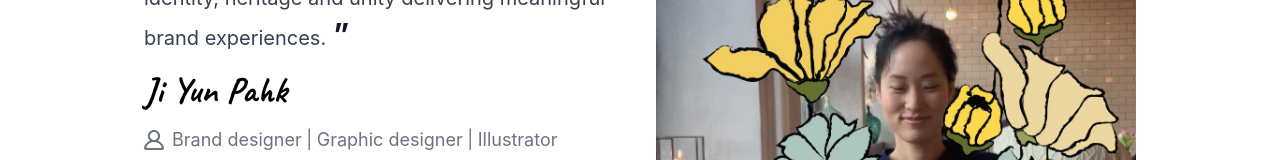
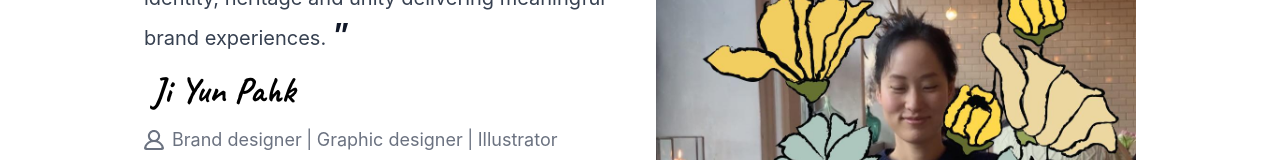
Before and after one commit to mariamarinescu/ji-yun, a React (Vite) app: page /ji-yun/profile in a window 1280 px wide. Shown: the part 306-466 px from the top of the page. Built offline with nearby package versions, Linux system fonts and the light colour scheme; a web font is replaced by a local one; what tailwindcss-children would draw is missing.

Commit message:
fix(layout): add margin left to signature - profile

```diff
--- a/src/components/profile/ProfileDescription.tsx
+++ b/src/components/profile/ProfileDescription.tsx
@@ -13,7 +13,7 @@ export const ProfileDescription = () => {
         <span className="text-3xl/10 font-bold text-gray-900"> ”</span>
       </p>
       <div className="flex h-fit w-full flex-col gap-4 py-4">
-        <p className="font-caveat text-4xl font-bold">Ji Yun Pahk</p>
+        <p className="font-caveat ml-2 text-4xl font-bold">Ji Yun Pahk</p>
         <div className="flex flex-col gap-1">
           <div className="flex items-center gap-2">
             <ProfileIcon />
```
